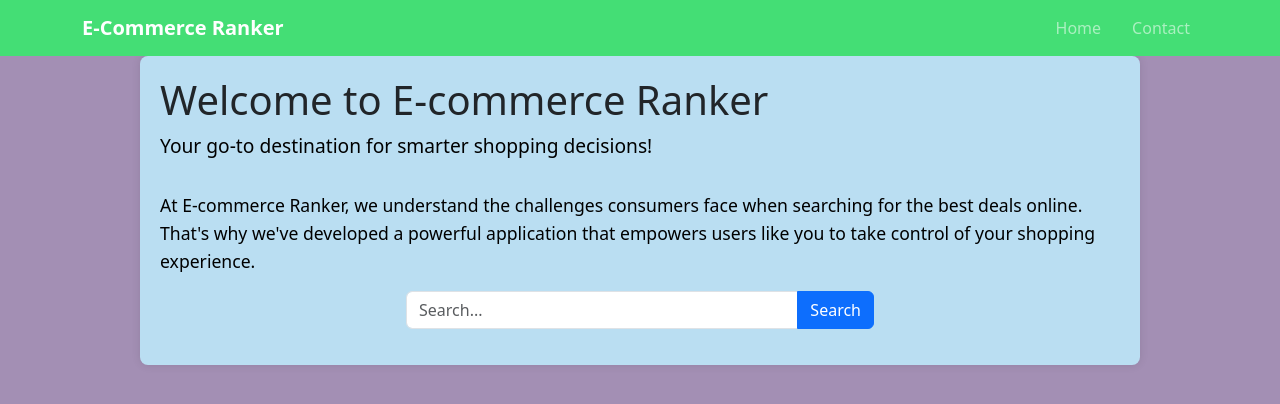
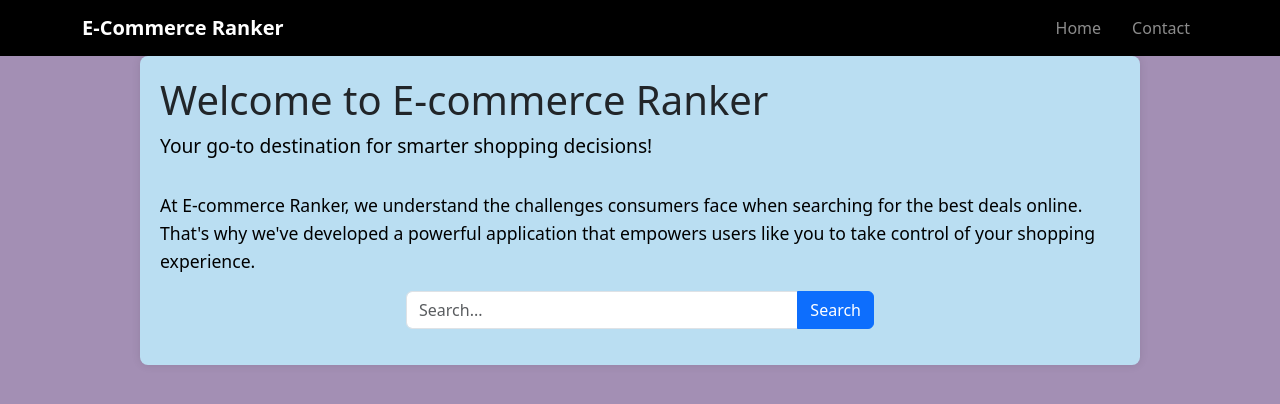
Before and after one commit to josh484/eCommerce-ranker, a React (Vite) app: page / in a window 1280 px wide. Shown: the top 404 px of the page. Built offline with nearby package versions, Linux system fonts and the light colour scheme.

Commit message:
changed colour

```diff
--- a/src/components/NavigationBar.css
+++ b/src/components/NavigationBar.css
@@ -1,5 +1,5 @@
 .navbar {
-    background-color: #44de75;
+    background-color: #000000;
     padding: 10px 0;
   }
 
@@ -16,7 +16,7 @@
 
   .navbar-nav .nav-item {
     margin-right: 15px;
-    color: #000000;
+    color: #ffffff;
   }
 
   .nav-link {
```
